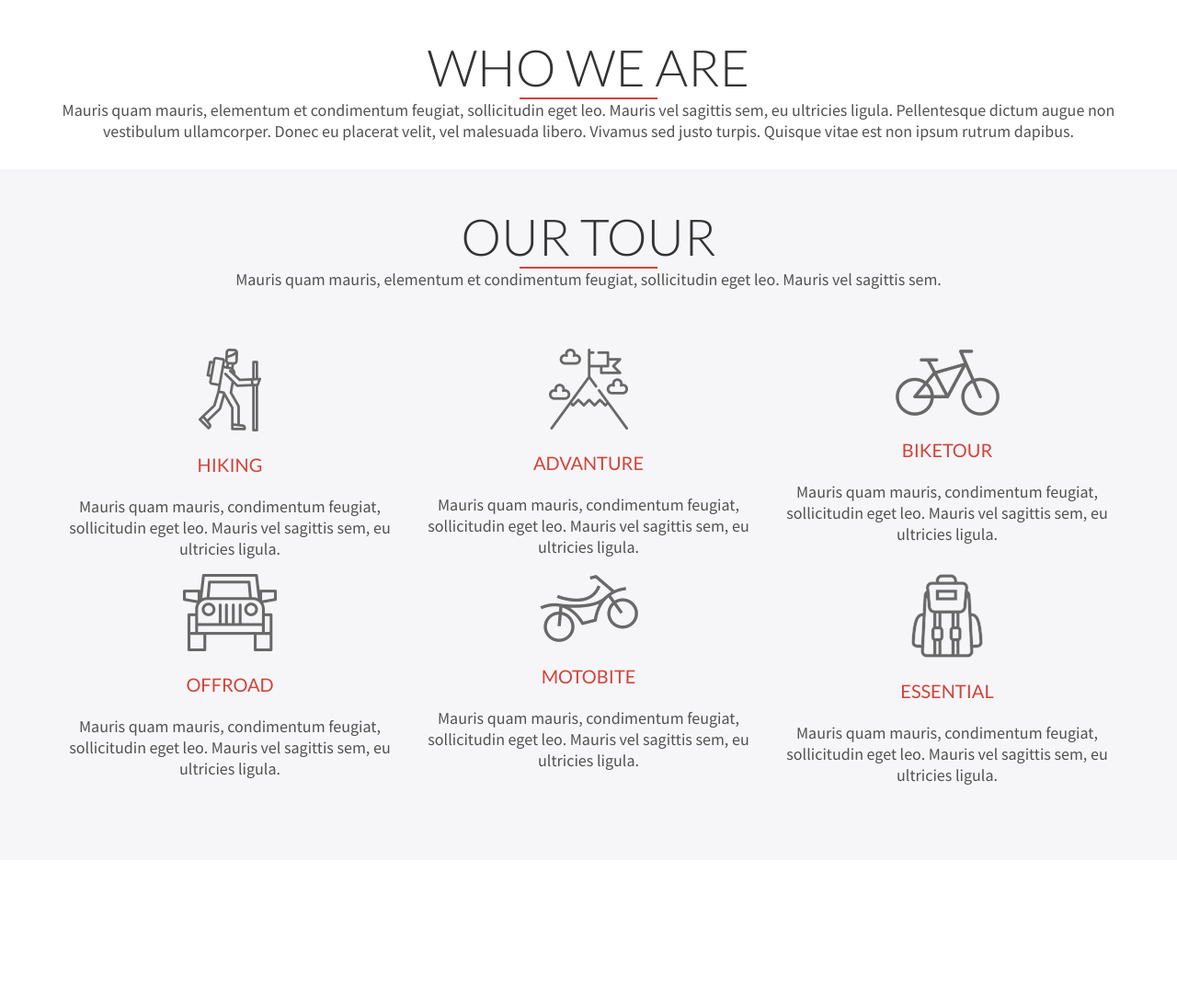
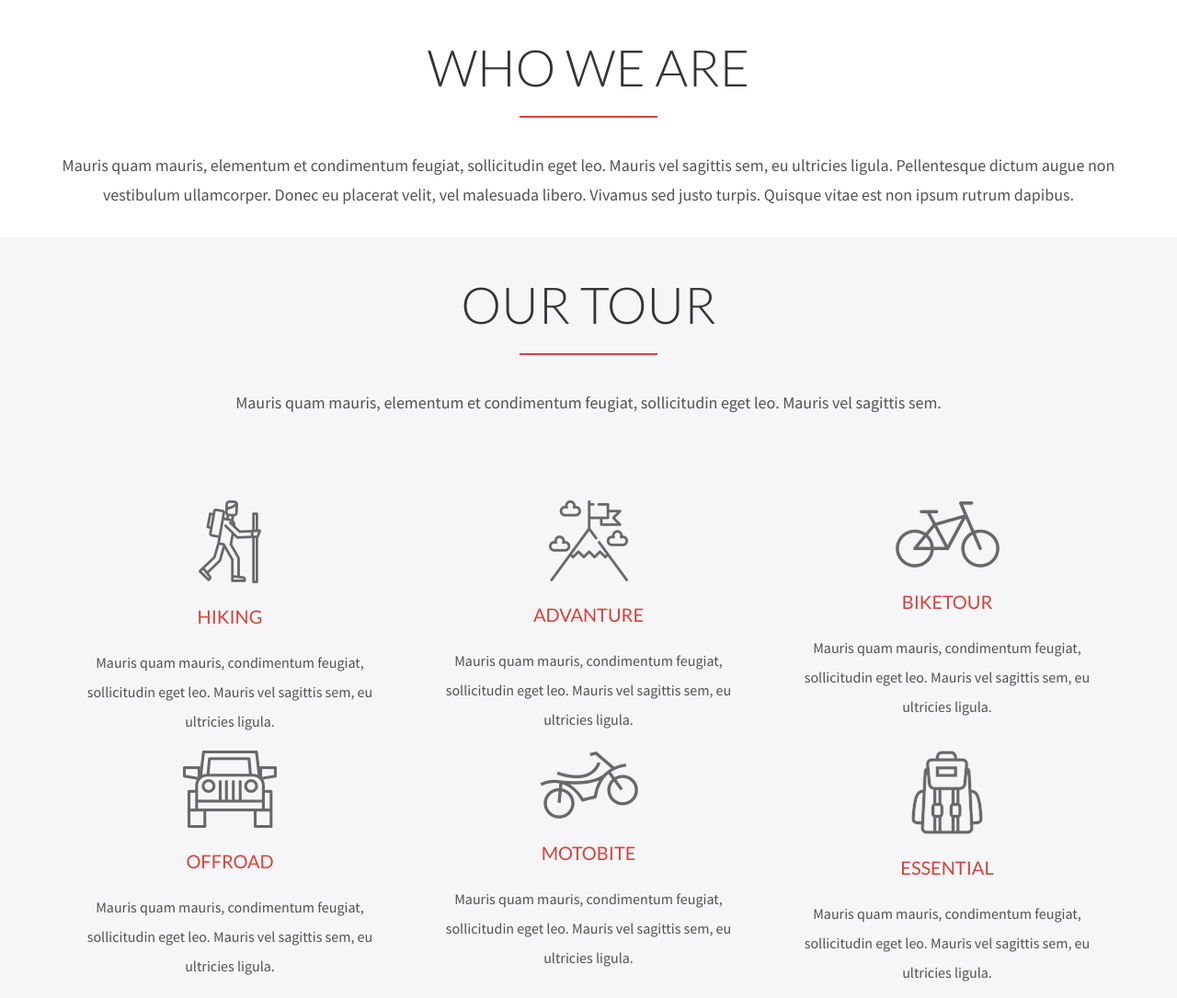
Before and after one commit to babenko-alexander/team-work-responsive-30-05-2018, a plain HTML site: page index.html in a window 1280 px wide. Shown: the whole page at 92% size. Before the commit the page ends 935 px from the top, so only its background shows below. Drawn offline with Linux system fonts and the light colour scheme.

Commit message:
some fixes

```diff
--- a/css/section-one.css
+++ b/css/section-one.css
@@ -2,36 +2,36 @@
     background-color: #fff;
     padding: 2.5rem 1.875rem 1.875rem;
 }
-.wrapper-whowe > .h2-title {
+.wrapper-whowe .h2-title {
     font-size: 1.75rem;
     font-weight: 400;
     margin-bottom: 2.25rem;
 }
-.wrapper-whowe > .p-sub-title {
+.wrapper-whowe .p-sub-title {
     line-height: 2rem;
 }
 .hiden-text {
     display: none;
 }
-.wrapper-whowe > .h2-title:after {
+.wrapper-whowe .h2-title:after {
     margin-top: 1.25rem;
 }
 .wrapper-tour{
     background-color: #f6f6f8;
     padding: 2.5rem 1.875rem 1.5rem;
 }
-.wrapper-tour > .h2-title {
+.wrapper-tour .h2-title {
     font-size: 1.75rem;
     font-weight: 400;
     margin-bottom: 2.25rem;
 }
-.wrapper-tour > .h2-title:after {
+.wrapper-tour .h2-title:after {
     margin-top: 1.25rem;
 }
-.wrapper-tour > .p-sub-title {
+.wrapper-tour .p-sub-title {
     margin-bottom: 1.625rem;
+    line-height: 2rem;
 }
-
 .tour-item {
     margin-bottom: 1rem;
 }
@@ -56,19 +56,29 @@
     font-size: 1.125rem;
     text-align: center;
     color: #525151;
+    line-height: 2rem;
 }
 
 @media (min-width: 768px) {
     .hiden-text {
         display: inline;
     }
-    .wrapper-whowe > .h2-title {
+    .wrapper-whowe .h2-title {
         font-size: 3.44rem;
         font-weight: 300;
     }
-    .wrapper-tour > .h2-title {
+    .wrapper-tour .h2-title {
         font-size: 3.44rem;
         font-weight: 300;
+    }
+    .wrapper-whowe .p-sub-title {
+        font-size: 1.125rem;
+    }
+    .wrapper-tour .p-sub-title {
+        font-size: 1.125rem;
+    }
+    .tour-text {
+        font-size: 1rem;
     }
     .tour-box {
         padding: 1.5rem 0;
```
